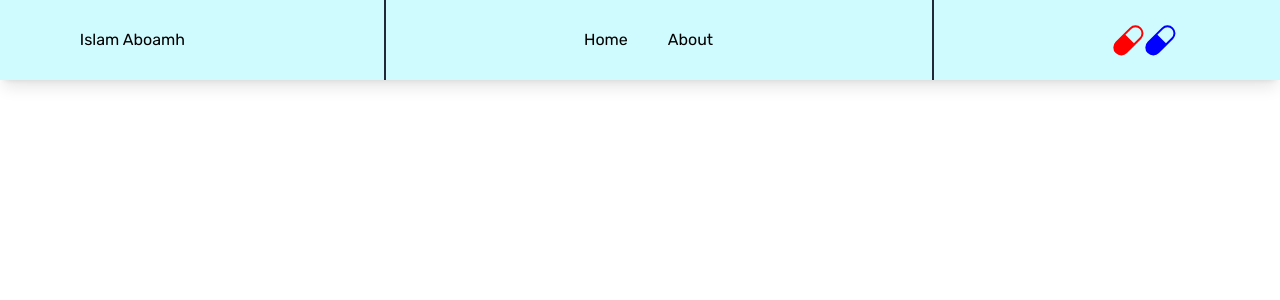
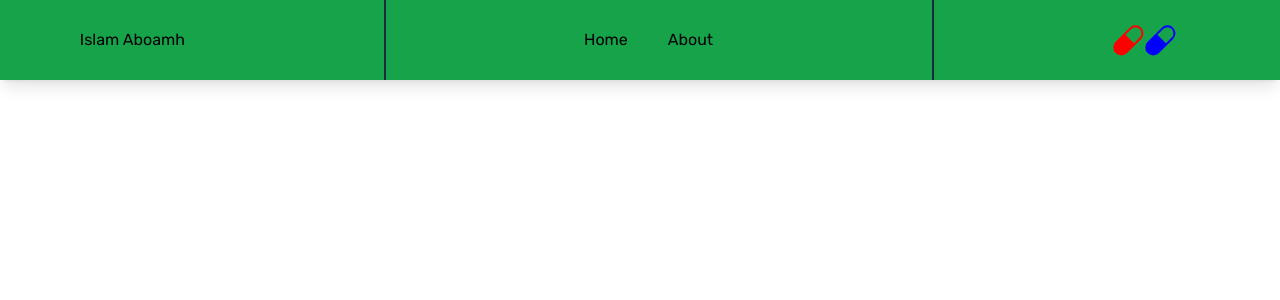
Before and after one commit to I-A11/islam-matrix, a Next.js app: page / in a window 1280 px wide. Shown: the top 300 px of the page. Built offline with nearby package versions, Linux system fonts and the light colour scheme.

Commit message:
Create color-context hook to add global function of the app.

```diff
--- a/app/components/Navbar.jsx
+++ b/app/components/Navbar.jsx
@@ -1,10 +1,19 @@
+"use client";
+import { useState } from "react";
+import { useColorContext } from "../context/color_context";
 import { BsCapsule } from "react-icons/bs";
 import Link from "next/link";
 
 const Navbar = () => {
+  const { color, changeColor } = useColorContext();
+
   return (
     <div>
-      <nav className="w-full bg-cyan-100 sticky top-0 shadow-lg">
+      <nav
+        className={`w-full ${
+          color ? "bg-yellow-400" : "bg-green-600"
+        }  sticky top-0 shadow-lg`}
+      >
         <div className="justify-around items-center hidden md:flex py-6 border-b-1 ">
           <Link className="hover:underline decoration-1" href="/">
             Islam Aboamh
@@ -23,7 +32,7 @@ const Navbar = () => {
             <Link href="/matrix">
               <BsCapsule fill="red" size={32} className="text-red-700" />
             </Link>
-            <Link href="/">
+            <Link href="/" onClick={changeColor}>
               <BsCapsule fill="blue" size={32} className="text-blue-700" />
             </Link>
           </div>
--- /dev/null
+++ b/app/context/color_context.jsx
@@ -0,0 +1,22 @@
+"use client";
+
+import React, { useContext, useState } from "react";
+
+const ColorContext = React.createContext();
+export const ColorProvider = ({ children }) => {
+  const [color, setColor] = useState(false);
+
+  const changeColor = () => {
+    setColor(!color);
+  };
+
+  return (
+    <ColorContext.Provider value={{ color, changeColor }}>
+      {children}
+    </ColorContext.Provider>
+  );
+};
+
+export const useColorContext = () => {
+  return useContext(ColorContext);
+};
--- a/app/layout.jsx
+++ b/app/layout.jsx
@@ -1,4 +1,5 @@
 import Navbar from "./components/Navbar";
+import { ColorProvider } from "./context/color_context";
 import "./globals.css";
 import { Rubik } from "next/font/google";
 
@@ -14,7 +15,7 @@ export default function RootLayout({ children }) {
     <html lang="en">
       <body className={rubik.className}>
         {/* <Navbar /> */}
-        {children}
+        <ColorProvider>{children}</ColorProvider>
       </body>
     </html>
   );
```
